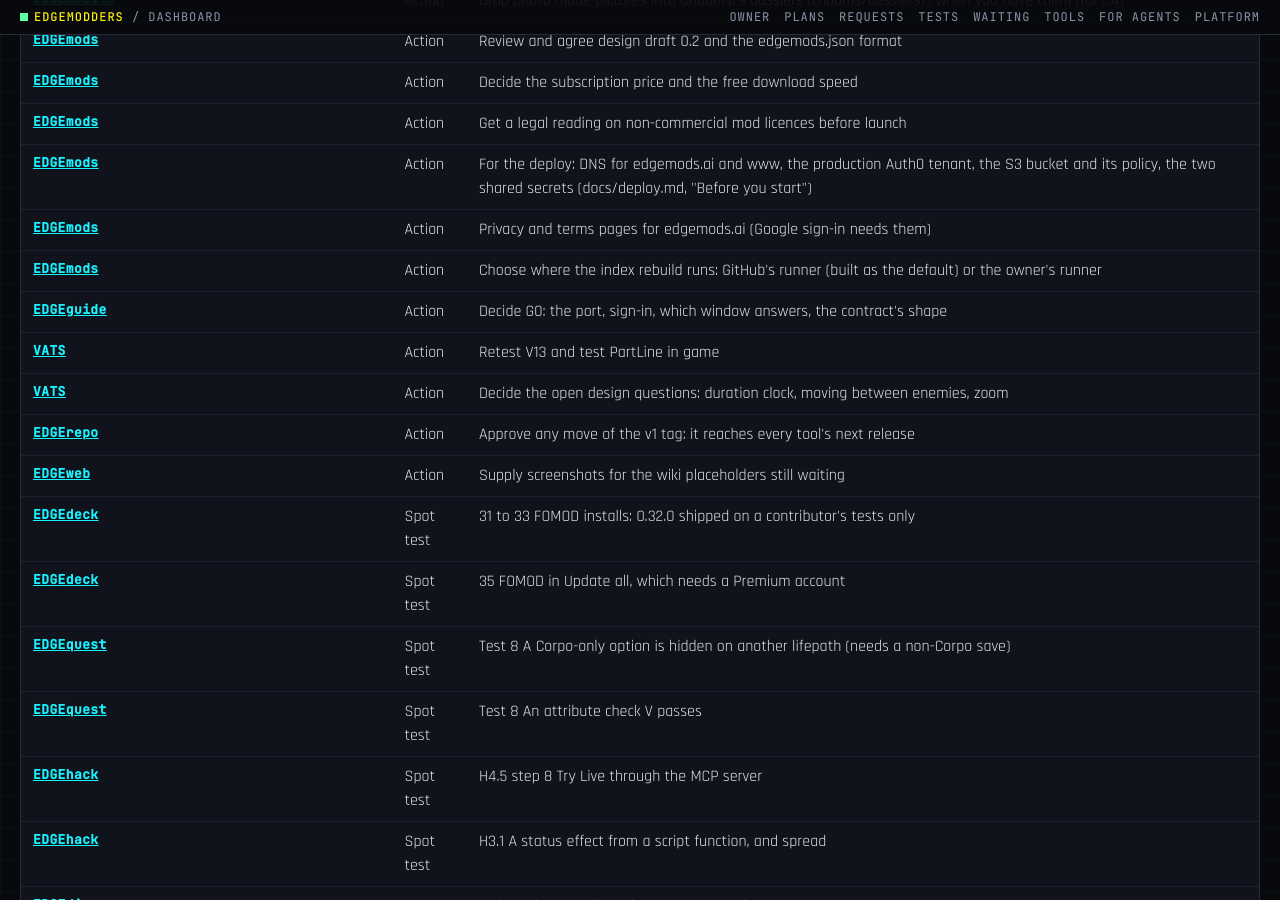
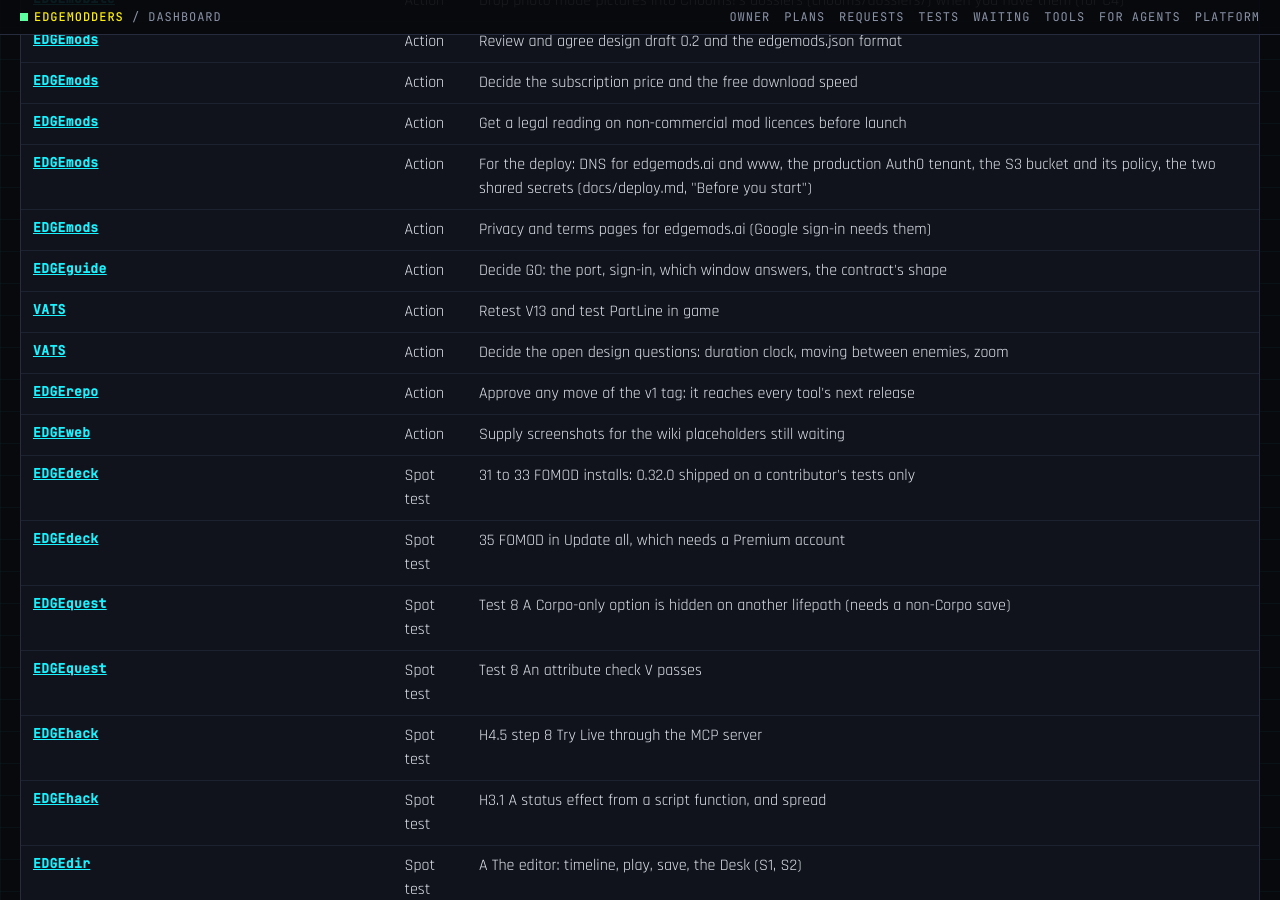
Before and after one commit to Edgemodders/EDGEweb, a Jekyll site: the page docs/dashboard.html, which Jekyll copies as it is, in a window 1280 px wide and 900 px high, scrolled down 2949 px. Built offline with Jekyll 4.4.1, drawn with Linux system fonts in a browser that asks for light colours; some of the changed text lies outside the part shown.

Commit message:
Dashboard: EDGEmods, where the index rebuild runs is decided
Co-Authored-By: Claude Opus 5.5 <noreply@anthropic.com>

```diff
--- a/docs/assets/dashboard/status.js
+++ b/docs/assets/dashboard/status.js
@@ -3733,8 +3733,7 @@ window.EDGE_STATUS ={
     "Decide the subscription price and the free download speed",
     "Get a legal reading on non-commercial mod licences before launch",
     "For the deploy: DNS for edgemods.ai and www, the production Auth0 tenant, the S3 bucket and its policy, the two shared secrets (docs/deploy.md, \"Before you start\")",
-    "Privacy and terms pages for edgemods.ai (Google sign-in needs them)",
-    "Choose where the index rebuild runs: GitHub's runner (built as the default) or the owner's runner"
+    "Privacy and terms pages for edgemods.ai (Google sign-in needs them)"
    ],
    "risks": [
     "No release and no live site yet; the design is still a proposal",
--- a/docs/dashboard.html
+++ b/docs/dashboard.html
@@ -203,7 +203,7 @@ pre.how { background: #05060a; border: 1px solid var(--line); padding: 12px 14px
 </div>
 <div id="tip" role="tooltip"></div>
 
-<script src="assets/dashboard/status.js?v=245"></script>
+<script src="assets/dashboard/status.js?v=246"></script>
 <script>
 (function () {
   var S = window.EDGE_STATUS;
```
